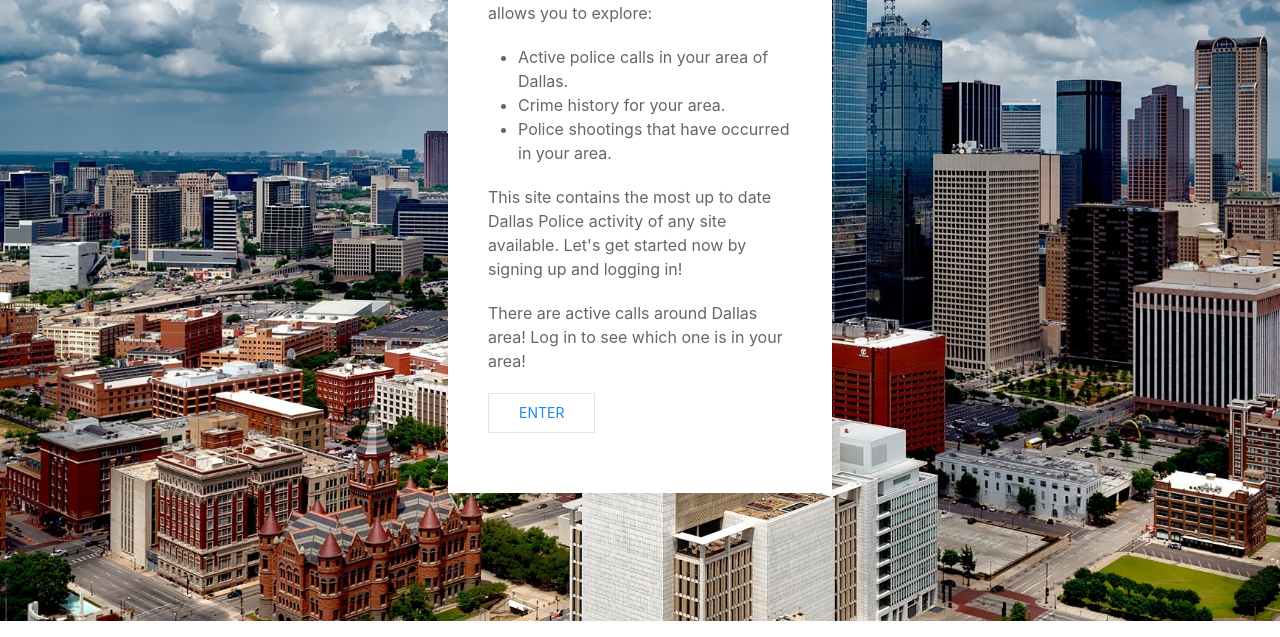
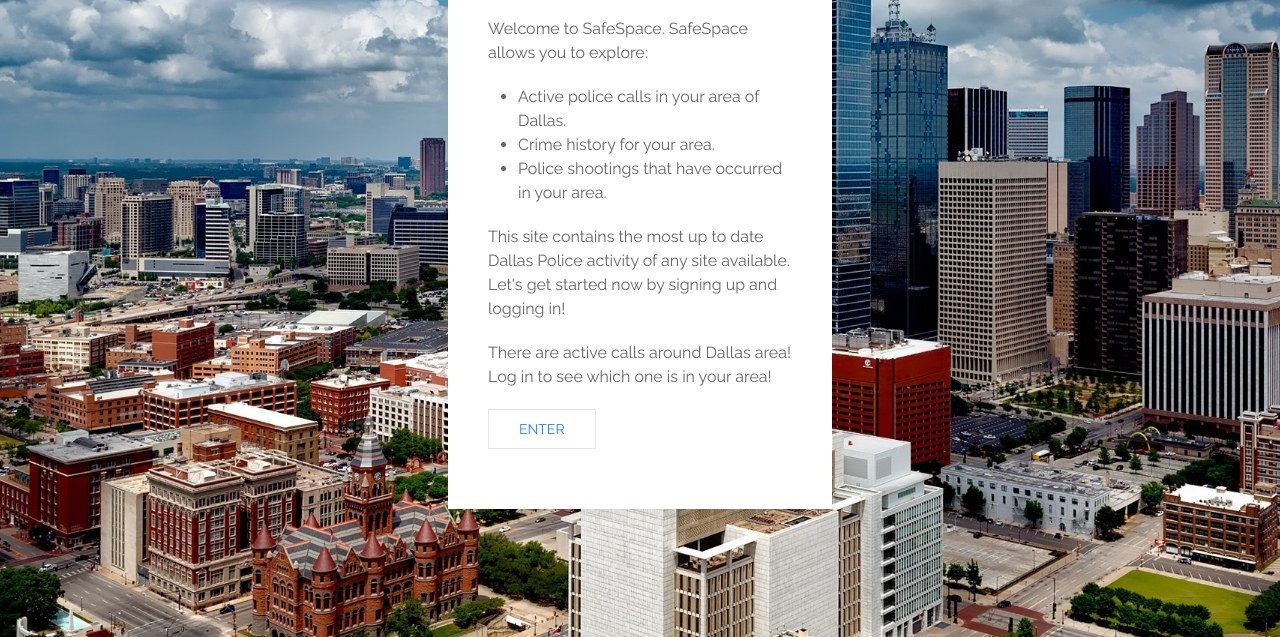
Before and after one commit to solr-c/SafeSpace, a plain HTML site: page index.html in a window 1280 px wide. Shown: the part 253-890 px from the top of the page. Drawn offline with nearby package versions, Linux system fonts and the light colour scheme; some packages are replaced by stand-ins of ours.

Commit message:
made UI changes, and new font

```diff
--- a/assets/css/style.css
+++ b/assets/css/style.css
@@ -26,9 +26,10 @@
     align-items: center;
 }
 
-#registrationForm, #welcomeBox {
+#registrationForm, #welcomeBox, #welcomeText {
     width: 30%;
     margin: 10% auto;
+    font-family: 'Raleway', sans-serif;
 }
 
 #regisListItems {
@@ -50,7 +51,7 @@
     padding: 25px;
 }
 
-#tableContainer h3 {
+#formContainer, #tableContainer h3 {
     text-align: center;
     font-family: 'Raleway', sans-serif;
     /* color: #12073B; */
```
